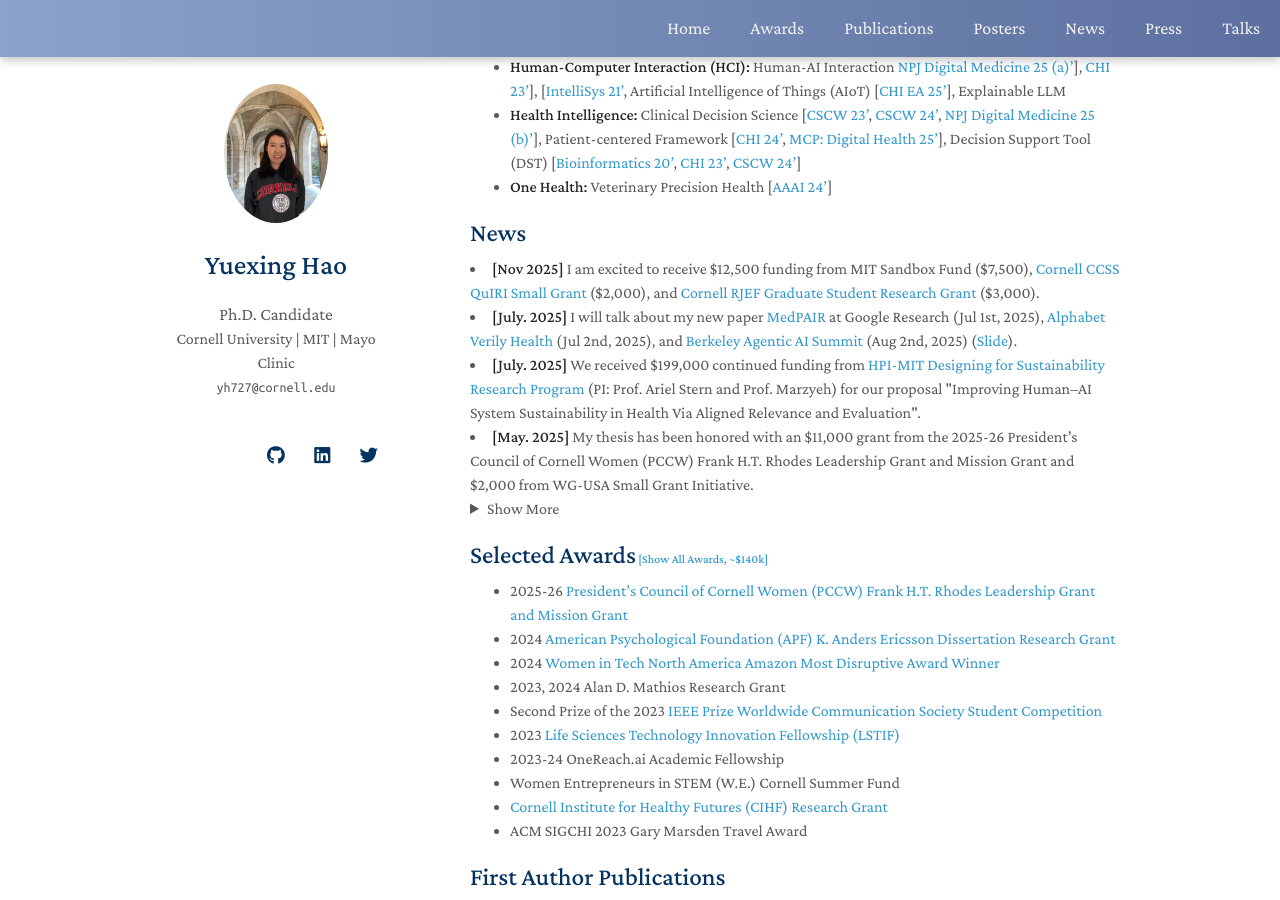
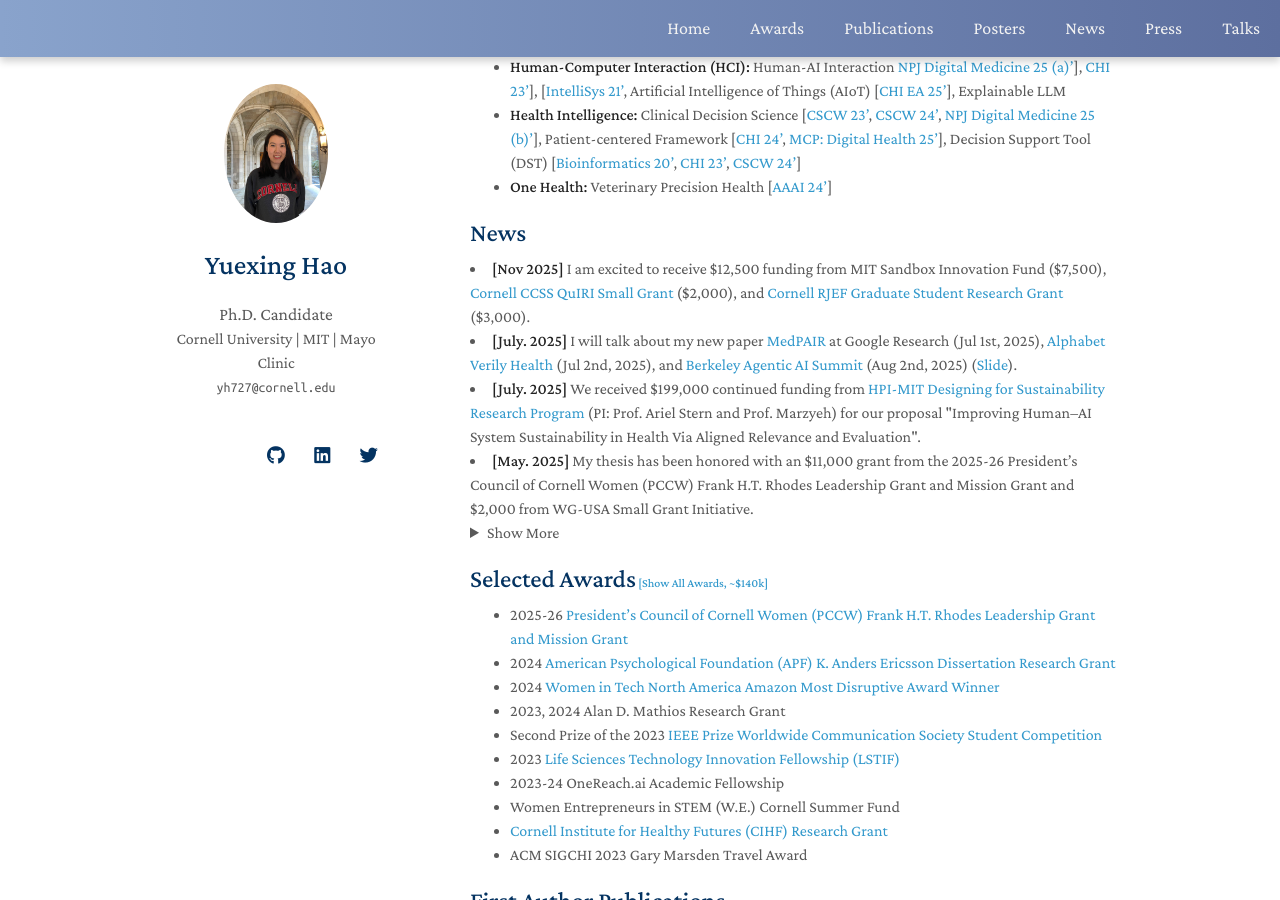
Before and after one commit to YuexingHao/Yuexing-Hao, a Jekyll site: the page built from index.md, in a window 1280 px wide and 900 px high, scrolled down 392 px. Built offline with Jekyll 4.4.1, drawn with Linux system fonts in a browser that asks for light colours; nearby versions of some CDN libraries; a style sheet for code colours, icons or effects is not loaded; our own code applies the rules of GitHub Pages for plain Markdown files.

Commit message:
Update news.md

```diff
--- a/_includes/news.md
+++ b/_includes/news.md
@@ -1,6 +1,6 @@
 <h2 id="news" style="margin: 20px 0px 10px;">News</h2>
 
-<li><strong>[Nov 2025]</strong> I am excited to receive $12,500 funding from MIT Sandbox Fund ($7,500), <a href="https://yuexinghao.github.io/Yuexing-Hao/assets/files/Quiri%20Grad%20Award%20Letter-Hao.pdf">Cornell CCSS QuIRI Small Grant</a> ($2,000), and <a href="https://yuexinghao.github.io/Yuexing-Hao/assets/files/Racial_Graduate_Award.pdf">Cornell RJEF Graduate Student Research Grant</a> ($3,000).</li>
+<li><strong>[Nov 2025]</strong> I am excited to receive $12,500 funding from MIT Sandbox Innovation Fund ($7,500), <a href="https://yuexinghao.github.io/Yuexing-Hao/assets/files/Quiri%20Grad%20Award%20Letter-Hao.pdf">Cornell CCSS QuIRI Small Grant</a> ($2,000), and <a href="https://yuexinghao.github.io/Yuexing-Hao/assets/files/Racial_Graduate_Award.pdf">Cornell RJEF Graduate Student Research Grant</a> ($3,000).</li>
 <li><strong>[July. 2025]</strong> I will talk about my new paper <a href="https://medpair.csail.mit.edu/">MedPAIR</a> at Google Research (Jul 1st, 2025), <a href="https://verily.com/">Alphabet Verily Health</a> (Jul 2nd, 2025), and <a href="https://rdi.berkeley.edu/agentx/">Berkeley Agentic AI Summit</a> (Aug 2nd, 2025) (<a href="https://yuexinghao.github.io/Yuexing-Hao/assets/files/MedPAIR%20Presentation.pdf">Slide</a>).</li>
 <li><strong>[July. 2025]</strong> We received $199,000 continued funding from <a href="https://mad.mit.edu/projects/improving-human-ai-system-sustainability-in-health-via-aligned-relevance-and-evaluation">HPI-MIT Designing for Sustainability Research Program</a> (PI: Prof. Ariel Stern and Prof. Marzyeh) for our proposal "Improving Human–AI System Sustainability in Health Via Aligned Relevance and Evaluation".</li>
 <li><strong>[May. 2025]</strong> My thesis has been honored with an $11,000 grant from the 2025-26 President’s Council of Cornell Women (PCCW) Frank H.T. Rhodes Leadership Grant and Mission Grant and $2,000 from WG-USA Small Grant Initiative.</li>
```
